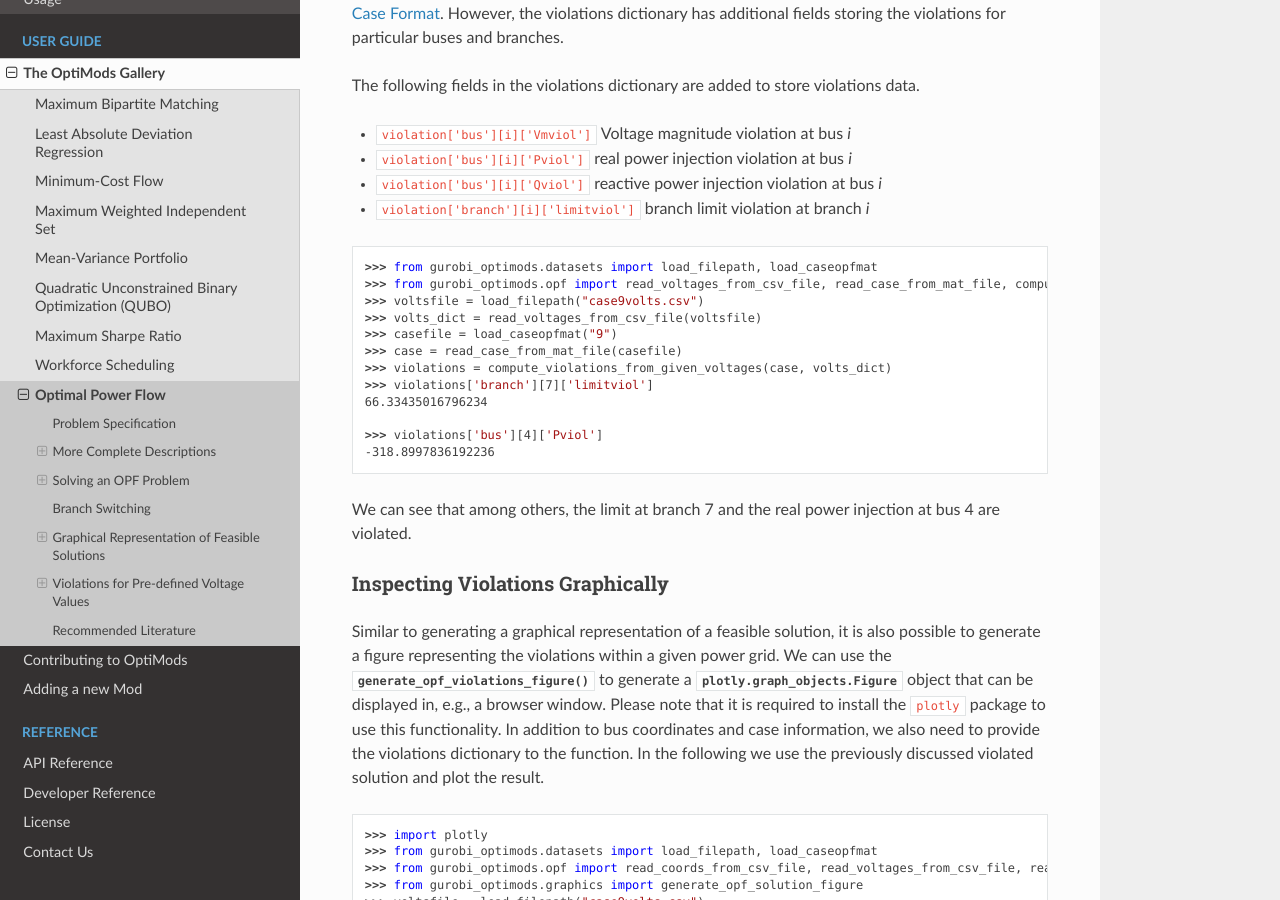
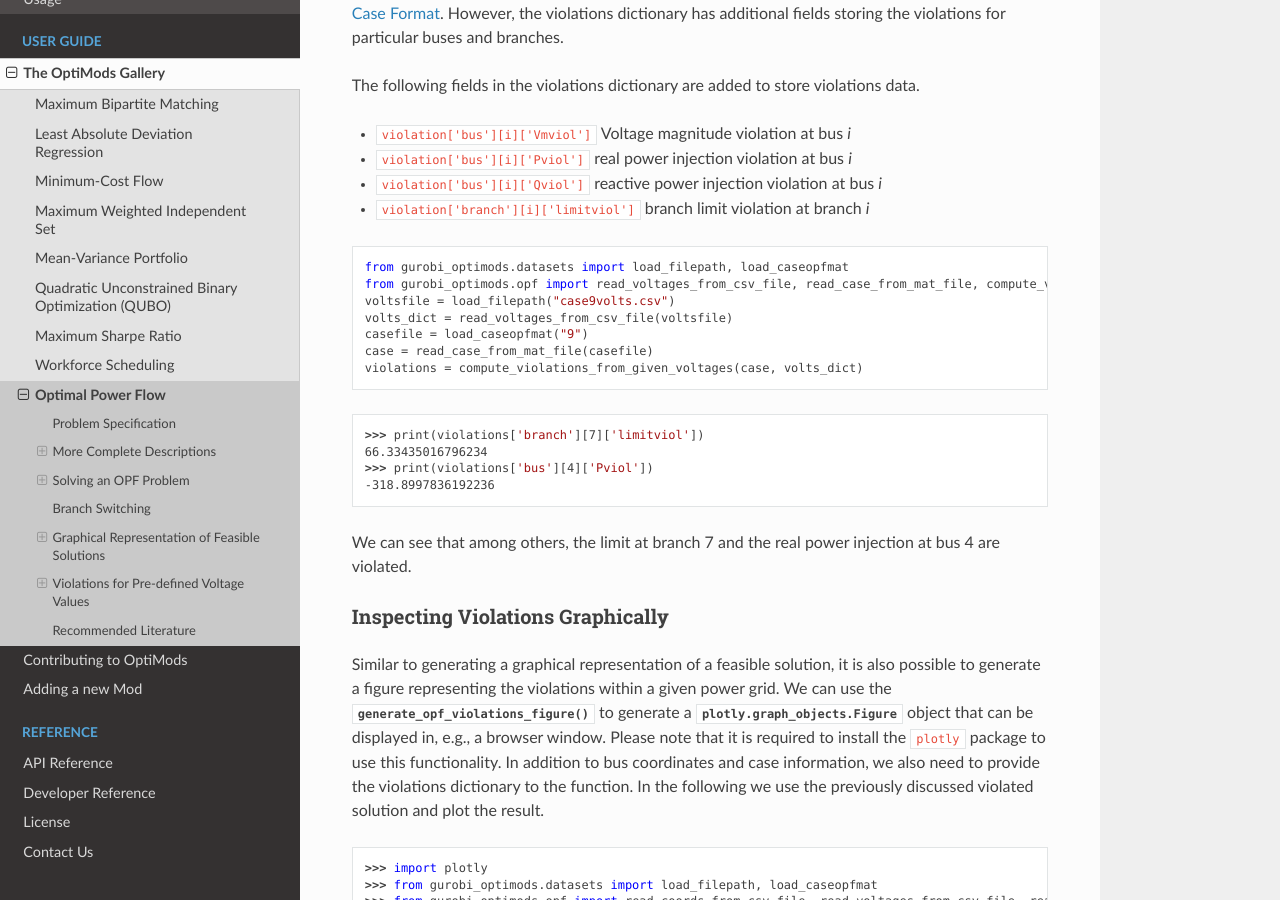
Before and after one commit to Gurobi/gurobi-optimods, a Sphinx documentation site: the page built from docs/source/mods/opf/opf.rst, in a window 1280 px wide and 900 px high, scrolled down 7987 px. Built offline with Sphinx 7.4.7 and the Read the Docs theme 2.0.0, drawn with Linux system fonts in a browser that asks for light colours.

Commit message:
Adjust doctests

```diff
--- a/docs/source/mods/opf/opf.rst
+++ b/docs/source/mods/opf/opf.rst
@@ -311,20 +311,29 @@ The following fields in the violations dictionary are added to store violations
 - ``violation['bus'][i]['Qviol']`` reactive power injection violation at bus `i`
 - ``violation['branch'][i]['limitviol']`` branch limit violation at branch `i`
 
+.. testcode:: opf
+
+    from gurobi_optimods.datasets import load_filepath, load_caseopfmat
+    from gurobi_optimods.opf import read_voltages_from_csv_file, read_case_from_mat_file, compute_violations_from_given_voltages
+    voltsfile = load_filepath("case9volts.csv")
+    volts_dict = read_voltages_from_csv_file(voltsfile)
+    casefile = load_caseopfmat("9")
+    case = read_case_from_mat_file(casefile)
+    violations = compute_violations_from_given_voltages(case, volts_dict)
+
+.. testoutput:: opf
+    :hide:
+    :options: +NORMALIZE_WHITESPACE +ELLIPSIS
+
+    ...
+    Checking flow balance constraints.
+    ...
+
 .. doctest:: opf
-    :options: +NORMALIZE_WHITESPACE
 
-    >>> from gurobi_optimods.datasets import load_filepath, load_caseopfmat
-    >>> from gurobi_optimods.opf import read_voltages_from_csv_file, read_case_from_mat_file, compute_violations_from_given_voltages
-    >>> voltsfile = load_filepath("case9volts.csv")
-    >>> volts_dict = read_voltages_from_csv_file(voltsfile)
-    >>> casefile = load_caseopfmat("9")
-    >>> case = read_case_from_mat_file(casefile)
-    >>> violations = compute_violations_from_given_voltages(case, volts_dict)
-    >>> violations['branch'][7]['limitviol']
+    >>> print(violations['branch'][7]['limitviol'])
     66.33435016796234
-
-    >>> violations['bus'][4]['Pviol']
+    >>> print(violations['bus'][4]['Pviol'])
     -318.8997836192236
 
 We can see that among others, the limit at branch 7 and the real power injection at bus 4 are violated.
```
